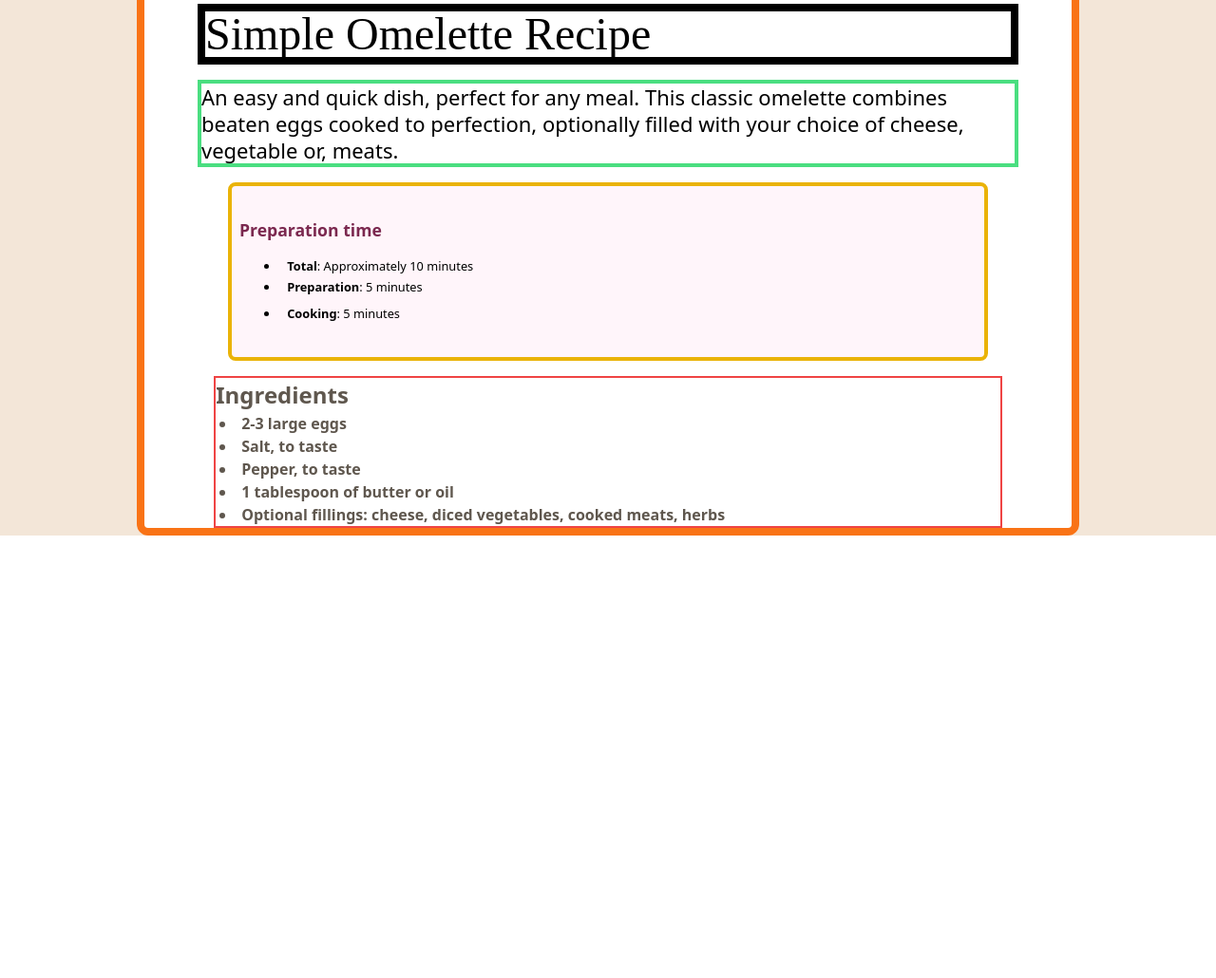
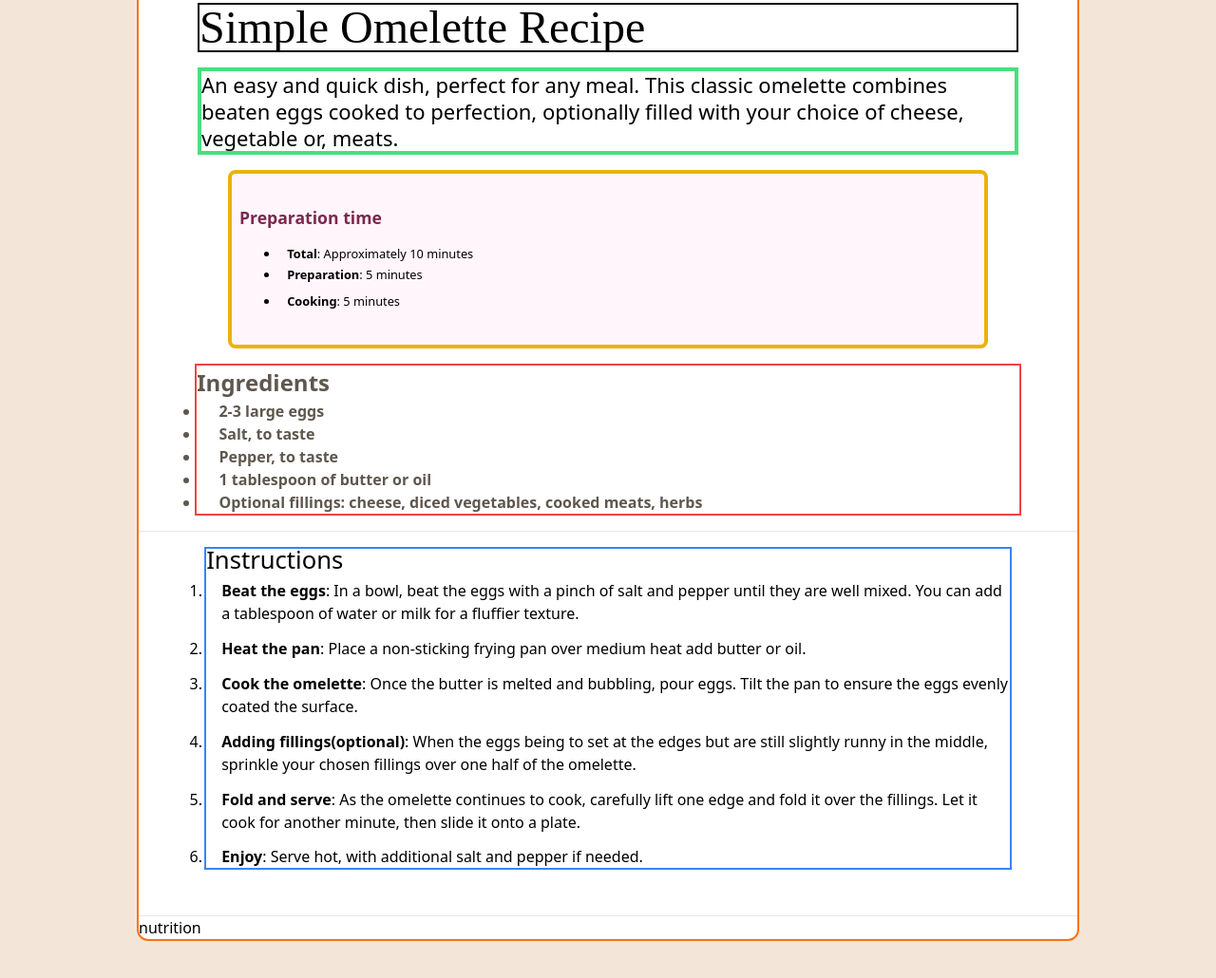
Before and after one commit to kevcoder247/simpleRecipe, a plain HTML site: page index.html in a window 1280 px wide. Shown: the part 502-1532 px from the top of the page at 95% size. Before the commit the page ends 1066 px from the top, so only its background shows below. Drawn offline with Linux system fonts and the light colour scheme.

Commit message:
wip: add ingredients, and intructions sections

```diff
--- a/index.html
+++ b/index.html
@@ -11,13 +11,13 @@
    <div class="flex flex-col justify-start min-h-screen bg-eggshell">
 
     <!-- Card Container -->
-    <div class=" w-full md:w-[48rem] lg:w-[62rem] min-h-screen mx-auto md:rounded-xl md:mt-[3rem] bg-white  border-8 border-red-500 md:border-black lg:border-orange-500">
+    <div class=" w-full md:w-[48rem] lg:w-[62rem] min-h-screen mx-auto md:rounded-xl md:mt-[3rem] md:mb-[3rem] bg-white  border-2 border-red-500 md:border-black lg:border-orange-500">
 
 
-      <img src="images/image-omelette.jpeg" alt="" class="mx-auto md:mt-6 md:rounded-lg border-4 border-blue-700 md:w-[90%]   md:border-4 md:border-red-600   lg:border-8 lg:border-pink-400">
+      <img src="images/image-omelette.jpeg" alt="" class="mx-auto md:mt-6 md:rounded-lg border-4  md:w-[90%]   md:border-4 md:border-red-600   lg:border-8 lg:border-pink-400">
 
       <!-- Heading container -->
-       <div class="w-[86%] md:w-[42rem] lg:w-[54rem] mt-4 mx-auto  border-8 border-yellow-500 lg:border-black md:border-red-600">
+       <div class="w-[86%] md:w-[42rem] lg:w-[54rem] mt-4 mx-auto  border-2 border-yellow-500 lg:border-black md:border-red-600">
           <h1 class="text-4xl md:text-5xl  font-young-serif">Simple Omelette Recipe</h1>
        </div>
 
@@ -31,10 +31,7 @@
       </div>
 
 
-
-
-
-      <!-- Preparation Time Container -->
+        <!-- Preparation Time Container -->
         <div class="w-[75%] md:w-[39rem] lg:w-[50rem] mx-auto mt-4 p-8 text-lg border-4 border-yellow-500 bg-rose-white rounded-lg">
 
           <div class="w-[200px] ml-[-1.5rem]">
@@ -56,19 +53,42 @@
         </div>
 
         <!-- Ingredients Container -->
-         <div class="w-[85%] mt-4 mx-auto text-wenge-brown font-bold  border-2 border-red-500">
+         <div class="w-[84%]  md:w-[88%] mt-4 mx-auto mb-4 text-wenge-brown font-bold  border-2 border-red-500">
 
           <h2 class="text-[1.5rem]">Ingredients</h2>
 
-          <ul class="list-disc ml-1 list-inside leading-[1.5]">
-            <li>2-3 large eggs</li>
-            <li>Salt, to taste</li>
-            <li>Pepper, to taste</li>
-            <li>1 tablespoon of butter or oil</li>
-            <li> Optional fillings: cheese, diced  <span class="ml-[22px]  md:ml-0"> vegetables, cooked meats, herbs </span> </li>
+          <ul class="list-disc ml-1 list-outside leading-[1.5]">
+            <li class="pl-[1.2rem]">2-3 large eggs</li>
+            <li class="pl-[1.2rem]">Salt, to taste</li>
+            <li class="pl-[1.2rem] ">Pepper, to taste</li>
+            <li class="pl-[1.2rem] ">1 tablespoon of butter or oil</li>
+            <li class="pl-[1.2rem]"> Optional fillings: cheese, diced  <span> vegetables, cooked meats, herbs </span> </li>
           </ul>
+         </div>
+
+         <hr>
+
+         <!-- Instructions Container -->
+         <div class="w-[81%] md:w-[86%] mx-auto mt-4  md:mb-[3rem] border-2 border-blue-500 leading-6">
+           <h2 class="text-[1.6rem]">Instructions</h2>
+
+
+           <ol class="list-decimal list-outside mt-2 text-[1rem]">
+            <li class="pl-4 mb-[.8rem]"><span class="font-extrabold">Beat the eggs</span>: In a bowl, beat the eggs with a pinch of salt and pepper until they are well mixed. You can add a tablespoon of water or milk for a fluffier texture.</li>
+            <li class="pl-4 mb-[.8rem]"> <span class="font-extrabold">Heat the pan</span>: Place a non-sticking frying pan over medium heat add butter or oil.</li>
+            <li class="pl-4 mb-[.8rem]"><span class="font-extrabold">Cook the omelette</span>: Once the butter is melted and bubbling, pour eggs. Tilt the pan to ensure the eggs evenly coated the surface.</li>
+            <li class="pl-4 mb-[.8rem]"><span class="font-extrabold">Adding fillings(optional)</span>: When the eggs being to set at the edges but are still slightly runny in the middle, sprinkle your chosen fillings over one half of the omelette.</li>
+
+            <li class="pl-4 mb-[.8rem]"><span class="font-extrabold">Fold and serve</span>: As the omelette continues to cook, carefully lift one edge and fold it over the fillings. Let it cook for another minute, then slide it onto a plate.</li>
+
+            <li class="pl-4"><span class="font-extrabold">Enjoy</span>: Serve hot, with additional salt and pepper if needed.</li>
+           </ol>
 
          </div>
+
+         <hr>
+
+         nutrition
 
     </div>
     <!-- End of Card Container -->
```
Also changed, not shown: css/style.css.
